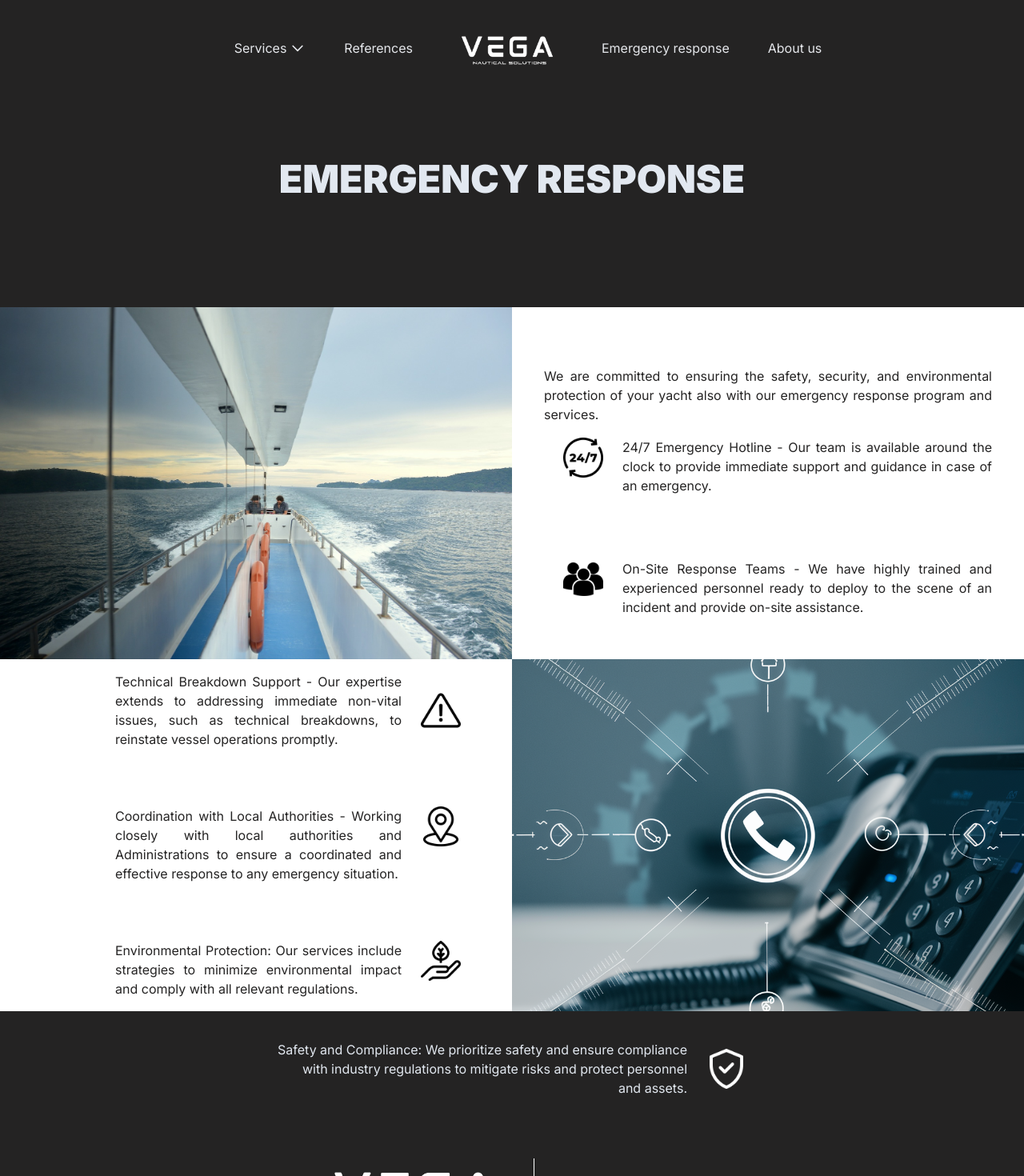
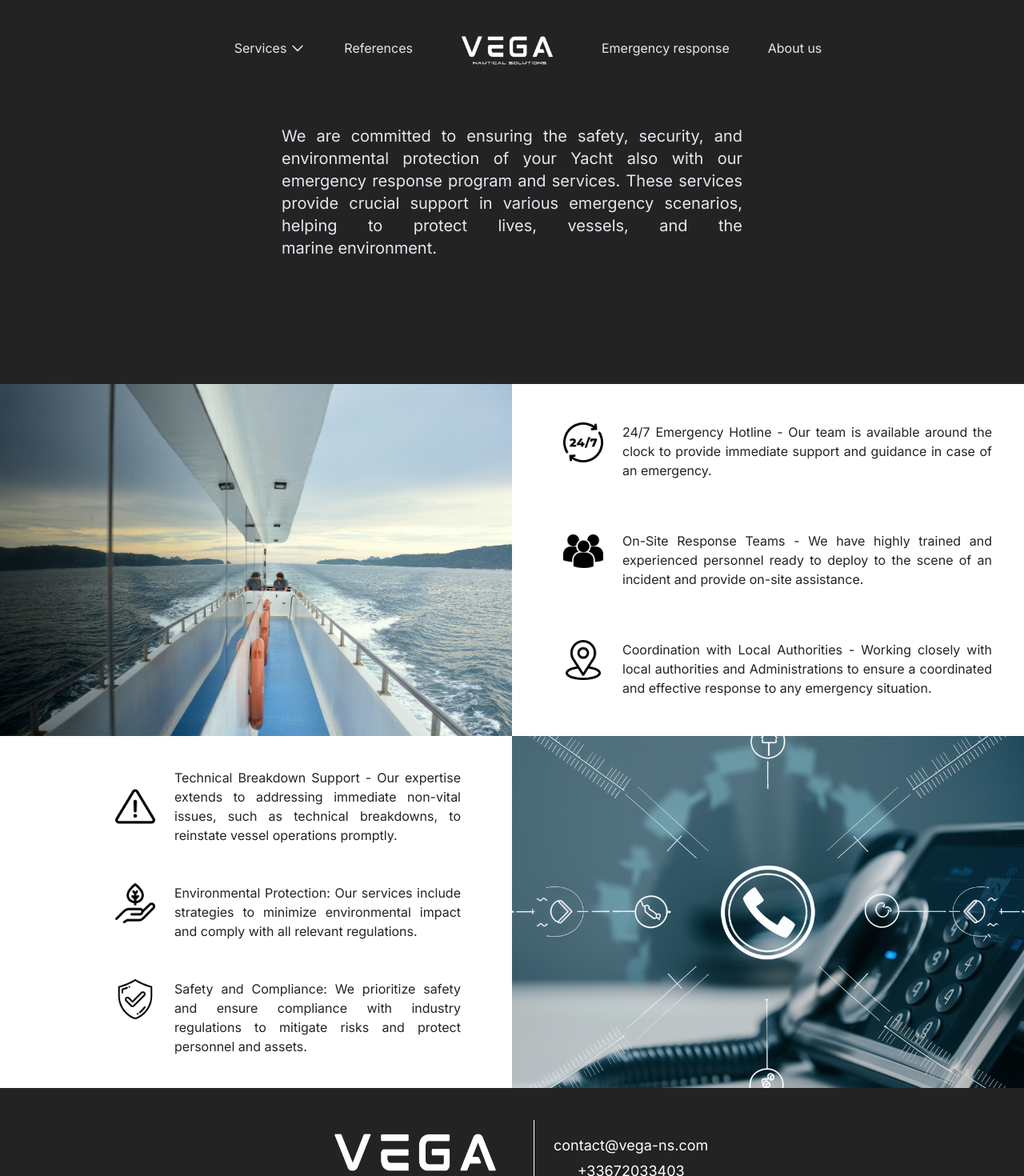
Before and after one commit to SimoSabev/vega-ns, a Next.js app: page /pages/EmergencyResponse in a window 1280 px wide. Shown: the top 1470 px of the page at 80% size. Built offline with nearby package versions, Linux system fonts and the light colour scheme.

Commit message:
details 4444

```diff
--- a/app/components/card-emergency/page.tsx
+++ b/app/components/card-emergency/page.tsx
@@ -5,7 +5,7 @@ import group from "../../../public/multiple-users-silhouette.png";
 import danger from "../../../public/danger.png";
 import location from "../../../public/location1.png";
 import eco from "../../../public/environmental-protection.png";
-import secure from "../../../public/verified.png";
+import secure from "../../../public/secure-shield.png";
 import about_us from "../../../public/Emergency Response Opt.webp";
 
 const Cards_Emergency = () => {
@@ -21,36 +21,47 @@ const Cards_Emergency = () => {
             src={emergency_response.src}
             alt="service"
             className="w-full h-full object-cover"
-            style={{ objectFit: 'cover', }}
+            style={{ objectFit: "cover" }}
           />
         </div>
         {/* Right Section - Divided into Two */}
         <div className="flex flex-col justify-center items-center text-justify w-1/2">
-          <div className="flex flex-col justify-center items-start pl-10 pr-10 h-1/4">
-            <p className="text-[#242323]">
-              We are committed to ensuring the safety, security, and
-              environmental protection of your yacht also with our emergency
-              response program and services.
-            </p>
-          </div>
           {/* Upper Half - White */}
           <div className="flex flex-col justify-center items-start pl-10 pr-10 h-1/2 bg-white">
             <div className=" w-full ">
               <ul className=" pl-6 text-[#242323] flex flex-col justify-center items-center">
                 <li className="flex">
-                  <img src={daily.src} alt="" style={{ width: '50px', height: '50px' }} className=" mr-6"/>
+                  <img
+                    src={daily.src}
+                    alt=""
+                    style={{ width: "50px", height: "50px" }}
+                    className=" mr-6"
+                  />
                   24/7 Emergency Hotline - Our team is available around the
                   clock to provide immediate support and guidance in case of an
                   emergency.
                 </li>
-                <br />
-                <br />
-                <br />
-                <li className="mt-2 flex">
-                  <img src={group.src} alt="" style={{ width: '50px', height: '50px' }} className=" mr-6"/>
+                <li className="mt-16 flex">
+                  <img
+                    src={group.src}
+                    alt=""
+                    style={{ width: "50px", height: "50px" }}
+                    className=" mr-6"
+                  />
                   On-Site Response Teams - We have highly trained and
                   experienced personnel ready to deploy to the scene of an
                   incident and provide on-site assistance.
+                </li>
+                <li className="mt-16 flex">
+                  <img
+                    src={location.src}
+                    alt=""
+                    style={{ width: "50px", height: "50px" }}
+                    className=" mr-6"
+                  />
+                  Coordination with Local Authorities - Working closely with
+                  local authorities and Administrations to ensure a coordinated
+                  and effective response to any emergency situation.
                 </li>
               </ul>
             </div>
@@ -62,15 +73,39 @@ const Cards_Emergency = () => {
       <div className="w-full h-[55vh] flex">
         <div className="flex flex-col justify-center items-start text-justify pl-36 w-1/2">
           <ul className="pr-16 text-[#242323] flex flex-col justify-center items-center">
-            <li className=" flex items-center justify-center ">Technical Breakdown Support - Our expertise extends to addressing immediate non-vital issues, such as technical breakdowns, to reinstate vessel operations promptly. <img src={danger.src} alt="" style={{ width: '50px', height: '50px' }} className=" ml-6"/></li>
-            <br />
-            <br />
-            <br />
-            <li className=" flex">Coordination with Local Authorities - Working closely with local authorities and Administrations to ensure a coordinated and effective response to any emergency situation. <img src={location.src} alt="" style={{ width: '50px', height: '50px' }} className=" ml-6 w-16" /></li>
-            <br />
-            <br />
-            <br />
-            <li className=" flex">Environmental Protection: Our services include strategies to minimize environmental impact and comply with all relevant regulations. <img src={eco.src} alt="" style={{ width: '50px', height: '50px' }} className=" ml-6"/></li>
+            <li className=" flex items-center justify-center ">
+              <img
+                src={danger.src}
+                alt=""
+                style={{ width: "50px", height: "50px" }}
+                className=" mr-6"
+              />
+              Technical Breakdown Support - Our expertise extends to addressing
+              immediate non-vital issues, such as technical breakdowns, to
+              reinstate vessel operations promptly.{" "}
+            </li>
+            <li className=" mt-12 flex">
+              <img
+                src={eco.src}
+                alt=""
+                style={{ width: "50px", height: "50px" }}
+                className=" mr-6"
+              />
+              Environmental Protection: Our services include strategies to
+              minimize environmental impact and comply with all relevant
+              regulations.{" "}
+            </li>
+            <li className=" mt-12 flex">
+              <img
+                src={secure.src}
+                alt=""
+                style={{ width: "50px", height: "50px" }}
+                className=" mr-6"
+              />
+              Safety and Compliance: We prioritize safety and ensure compliance
+              with industry regulations to mitigate risks and protect personnel
+              and assets.
+            </li>
           </ul>
         </div>
         <div className="flex justify-center items-center w-1/2">
@@ -78,13 +113,9 @@ const Cards_Emergency = () => {
             src={about_us.src}
             alt="references"
             className="w-full h-full object-cover"
-            style={{ objectFit: 'cover',  }}
+            style={{ objectFit: "cover" }}
           />
         </div>
-      </div>
-      <div className=" bg-[#242323] w-screen h-36  flex justify-center items-center">
-        <p className=" text-slate-200 max-w-lg text-right">Safety and Compliance: We prioritize safety and ensure compliance with industry regulations to mitigate risks and protect personnel and assets.</p>
-        <img src={secure.src} alt="" style={{ width: '50px', height: '50px' }} className=" ml-6 "/>
       </div>
     </div>
   );
--- a/app/components/card-services/page.tsx
+++ b/app/components/card-services/page.tsx
@@ -11,7 +11,7 @@
         data-theme="light"
         className="flex flex-col justify-center items-center overflow-x-hidden text-justify"
       >
-        <div className="bg-[#242323] w-full h-[55vh] flex">
+        <div className="bg-[#242323] w-full h-[55vh] flex ">
           <div className="flex justify-center items-center w-1/2">
             <img
               src={services.src}
@@ -19,22 +19,22 @@
               className="w-full h-full object-cover"
             />
           </div>
-          <div className="flex flex-col justify-center items-start pl-40 mr-10 w-1/2">
+          <div className="flex flex-col justify-center items-center mr-10 w-1/2 text-center">
             <h1 className="text-4xl text-[#f1f1f1] font-bold border-b-[2.7px] border-[#f1f1f1] pb-4 px-3">
               SERVICES
             </h1>
-            <p className="text-sm text-justify text-[#f1f1f1] flex justify-center items-center pt-6">
-              Our serivces are specifically tailored to meet the unique needs and
-              desires of each owner, enchansing the vessel’s aestetics,
-              functionality and vlaue. Our ability to integrate the latest
+            <p className="text-sm text-justify max-w-xl text-[#f1f1f1] pt-6">
+              Our services are specifically tailored to meet the unique needs and
+              desires of each owner, enhancing the vessel’s aesthetics,
+              functionality and value. Our ability to integrate the latest
               technology and design trends along with the highest level of
-              craftmenship and attention to details, ensures your yacht is at the
+              craftsmanship and attention to details, ensures your yacht is at the
               forefront of maritime excellence. The adaptability for complete
               intervention or only partial involvement along with our ability to
               attend on a short notice allows us to offer more flexibility. As an
               independent entity, we build full spectrum solutions with selected
               skilled professionals and trusted industry partners. Our team is
-              comitted to deliver your project on time, on budget and according to
+              committed to deliver your project on time, on budget and according to
               your expectations.
             </p>
             <Link href="/pages/Services">
@@ -45,15 +45,14 @@
           </div>
         </div>
 
-        <div className="bg-[#f1f1f1] w-full h-[55vh]  flex">
-          <div className="flex flex-col justify-center items-start pl-36 w-1/2">
-            <h1 className="text-4xl text-[#333] font-bold border-b-[2.7px] border-[#333] pb-4 px-3">
+        <div className="bg-[#f1f1f1] w-full h-[55vh] flex">
+          <div className="flex flex-col justify-center items-center  mr-10 w-[83.2vh] text-center">
+            <h1 className="text-4xl text-[#333]  font-bold border-b-[2.7px] border-[#333] pb-4 px-3">
               REFERENCES
             </h1>
-            <p className="text-sm text-left max-w-96 text-[#333] flex justify-center items-center pt-6">
+            <p className="text-sm max-w-96 text-justify text-[#333] pt-6">
               Selecting a trusted and reliable partner for your superyacht refit is crucial for ensuring high-quality work, compliance with regulations, and adherence to timelines and budgets.
               With a proven history of multiple successfully completed projects, we pride ourselves of our capability and reliability.
-
             </p>
             <Link href="/pages/References">
               <button className="btn bg-[#333] text-slate-200 px-16 rounded-full mt-8 uppercase hover:bg-[#4b4b4b]">
@@ -61,7 +60,7 @@ With a proven history of multiple successfully completed projects, we pride ours
               </button>
             </Link>
           </div>
-          <div className="flex justify-center items-center  w-[52.6vw]">
+          <div className="flex justify-center items-center w-1/2">
             <img
               src={references.src}
               alt="references"
@@ -74,16 +73,16 @@ With a proven history of multiple successfully completed projects, we pride ours
           <div className="flex justify-center items-center w-1/2">
             <img
               src={emergency_response.src}
-              alt="service"
+              alt="emergency response"
               className="w-full h-full object-cover"
             />
           </div>
-          <div className="flex flex-col justify-center items-start pl-36 mr-10 w-1/2">
+          <div className="flex flex-col justify-center items-center mr-10 w-1/2 text-center">
             <h1 className="text-4xl text-[#f1f1f1] font-bold border-b-[2.7px] border-[#f1f1f1] pb-4 px-3">
               EMERGENCY RESPONSE
             </h1>
-            <p className="text-sm text-left max-w-96 text-[#f1f1f1] flex justify-center items-center pt-6">
-            We are committed to ensuring the safety, security, and environmental protection of your yacht also with our emergency response program and services.
+            <p className="text-sm text-justify max-w-lg text-[#f1f1f1] pt-6">
+            We are committed to ensuring the safety, security, and environmental protection of your Yacht also with our emergency response program and services. These services provide crucial support in various emergency scenarios, helping to protect lives, vessels, and the marine environment.
             </p>
             <Link href="/pages/EmergencyResponse">
               <button className="btn bg-[#f1f1f1] text-[#242323] px-16 rounded-full mt-8 uppercase hover:bg-[#b6b6b6]">
@@ -93,12 +92,12 @@ With a proven history of multiple successfully completed projects, we pride ours
           </div>
         </div>
 
-        <div  className="bg-[#f1f1f1] w-full h-[55vh] flex">
-          <div className="flex flex-col justify-center items-start pl-36 w-1/2">
+        <div className="bg-[#f1f1f1] w-full h-[55vh] flex">
+          <div className="flex flex-col justify-center items-center mr-10 w-[83.2vh] text-center">
             <h1 className="text-4xl text-[#333] font-bold border-b-[2.7px] border-[#333] pb-4 px-3">
               ABOUT US
             </h1>
-            <p className="text-sm text-left max-w-96 text-[#333] flex justify-center items-center pt-6">
+            <p className="text-sm text-justify max-w-md text-[#333] pt-6">
               Our team is composed of highly qualified and experienced professionals with a solid technical and project management background acquired during the past +20 years. We have a proven record of managing and delivering complex refit projects for yachts along with commercial, passengers and service vessels.
             </p>
             <Link href="/pages/AboutUs">
@@ -107,10 +106,10 @@ With a proven history of multiple successfully completed projects, we pride ours
               </button>
             </Link>
           </div>
-          <div className="flex justify-center items-center  w-[52.6vw]">
+          <div className="flex justify-center items-center w-1/2">
             <img
               src={about_us.src}
-              alt="about"
+              alt="about us"
               className="w-full h-full object-cover"
             />
           </div>
--- a/app/pages/AboutUs/page.tsx
+++ b/app/pages/AboutUs/page.tsx
@@ -17,10 +17,6 @@ const About_us = () => {
           <div className="w-full absolute top-0">
             <Navbar />
           </div>
-
-          <h1 className=" text-5xl uppercase text-slate-200 mt-16 font-black">
-            about us
-          </h1>
         </div>
       </div>
       <div className="max-w-4xl mx-auto">
--- a/app/pages/EmergencyResponse/page.tsx
+++ b/app/pages/EmergencyResponse/page.tsx
@@ -6,16 +6,21 @@ import Footer from "@/app/components/footer/page";
 const Emergency_Response = () => {
   return (
     <div data-theme="light">
-      <div className="relative bg-[#242323] h-96">
+      <div className="relative bg-[#242323] h-[60vh]">
         <div className="absolute inset-0 flex flex-col justify-center items-center bg-center bg-cover">
           {/* <h1 className=" text-3xl">Services</h1> */}
           <div className="w-full absolute top-0">
             <Navbar />
           </div>
-
-          <h1 className=" text-5xl uppercase text-slate-200 mt-16 font-black">
-            Emergency Response
-          </h1>
+          <div className="flex flex-col justify-center items-start pl-10 pr-10 h-1/4">
+            <p className="text-slate-200 max-w-xl text-justify text-xl">
+              We are committed to ensuring the safety, security, and
+              environmental protection of your Yacht also with our emergency
+              response program and services. These services provide crucial
+              support in various emergency scenarios, helping to protect lives,
+              vessels, and the marine environment.
+            </p>
+          </div>
         </div>
       </div>
 
@@ -23,7 +28,6 @@ const Emergency_Response = () => {
         <Cards_Emergency />
         <Footer />
       </div>
-
     </div>
   );
 };
--- a/app/pages/Engineering/page.tsx
+++ b/app/pages/Engineering/page.tsx
@@ -24,10 +24,10 @@ const Service2 = () => {
       </div>
 
       <div className=" py-16 flex flex-col justify-center items-center text-justify">
-        <h1 className="  text-3xl pb-2 uppercase text-slate-200">
+        <h1 className=" text-3xl pb-2 uppercase text-slate-200 border-b-2 border-slate-200">
           TECHNICAL AND ENGINEERING SERVICES
         </h1>
-        <div className=" w-[30vw] border-b-2 border-slate-200"></div>
+
         <p className=" mt-16 text-justify max-w-xl text-slate-200">
           The technical services and expertise are essential for the successful
           execution of any yacht refit project. Each area requires specialized
--- a/app/pages/Financial/page.tsx
+++ b/app/pages/Financial/page.tsx
@@ -24,10 +24,9 @@ const Service4 = () => {
       </div>
 
       <div className=" py-16 flex flex-col justify-center items-center text-justify">
-        <h1 className="  text-3xl pb-2 uppercase text-slate-200">
+        <h1 className="  text-3xl pb-2 uppercase text-slate-200 border-b-2 border-slate-200">
           Financial & Legal Support
         </h1>
-        <div className=" w-[20vw] border-b-2 border-slate-200"></div>
         <p className=" mt-16 text-justify max-w-xl text-slate-200">Providng financial and legal services for yachts involves a range of specialized offerings tailored to the unique needs of yacht owners and operators. These essential services ensure that the yacht is not only legally compliant but also financially optimized.</p>
 
         <div className=" flex justify-center items-start gap-36">
--- a/app/pages/Operational/page.tsx
+++ b/app/pages/Operational/page.tsx
@@ -24,10 +24,9 @@ const Service1 = () => {
       </div>
 
       <div className=" py-16 flex flex-col justify-center items-center text-justify">
-        <h1 className="  text-3xl pb-2 uppercase text-slate-200">
+        <h1 className="  text-3xl pb-2 uppercase text-slate-200 border-b-2 border-slate-200">
           Organizational & Operational support
         </h1>
-        <div className=" w-[35vw] border-b-2 border-slate-200"></div>
         <p className=" mt-16 text-justify max-w-xl text-slate-200">
           The careful planning, effective communication br and a well-organized
           approach play a crucial role in ensuring that the refit process is
```
Also changed, not shown: app/pages/ISM/page.tsx (+39 -41 lines), app/pages/Sustainability/page.tsx (+6 -7 lines). Lines whose indentation alone changed are shown as unchanged.
